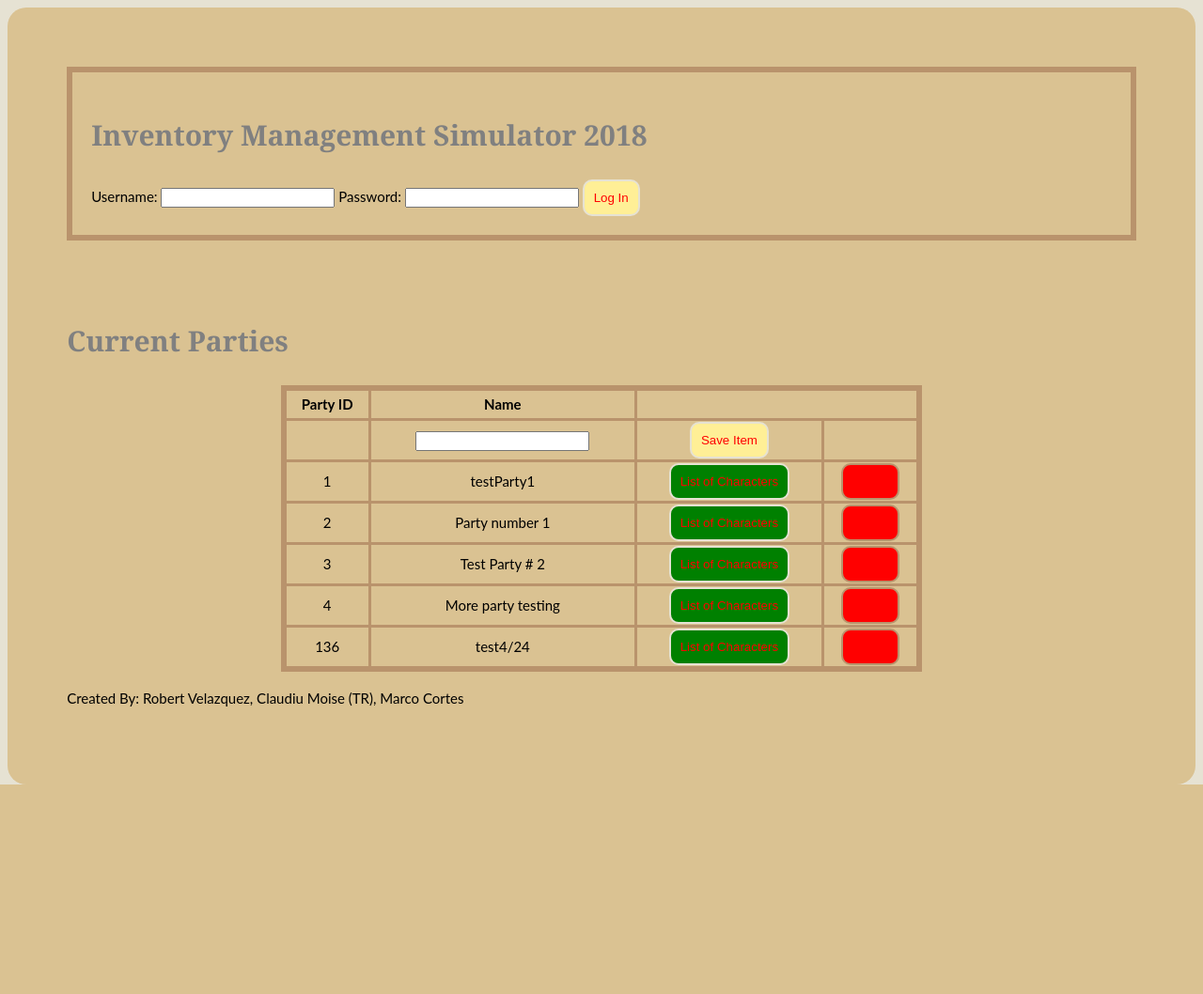
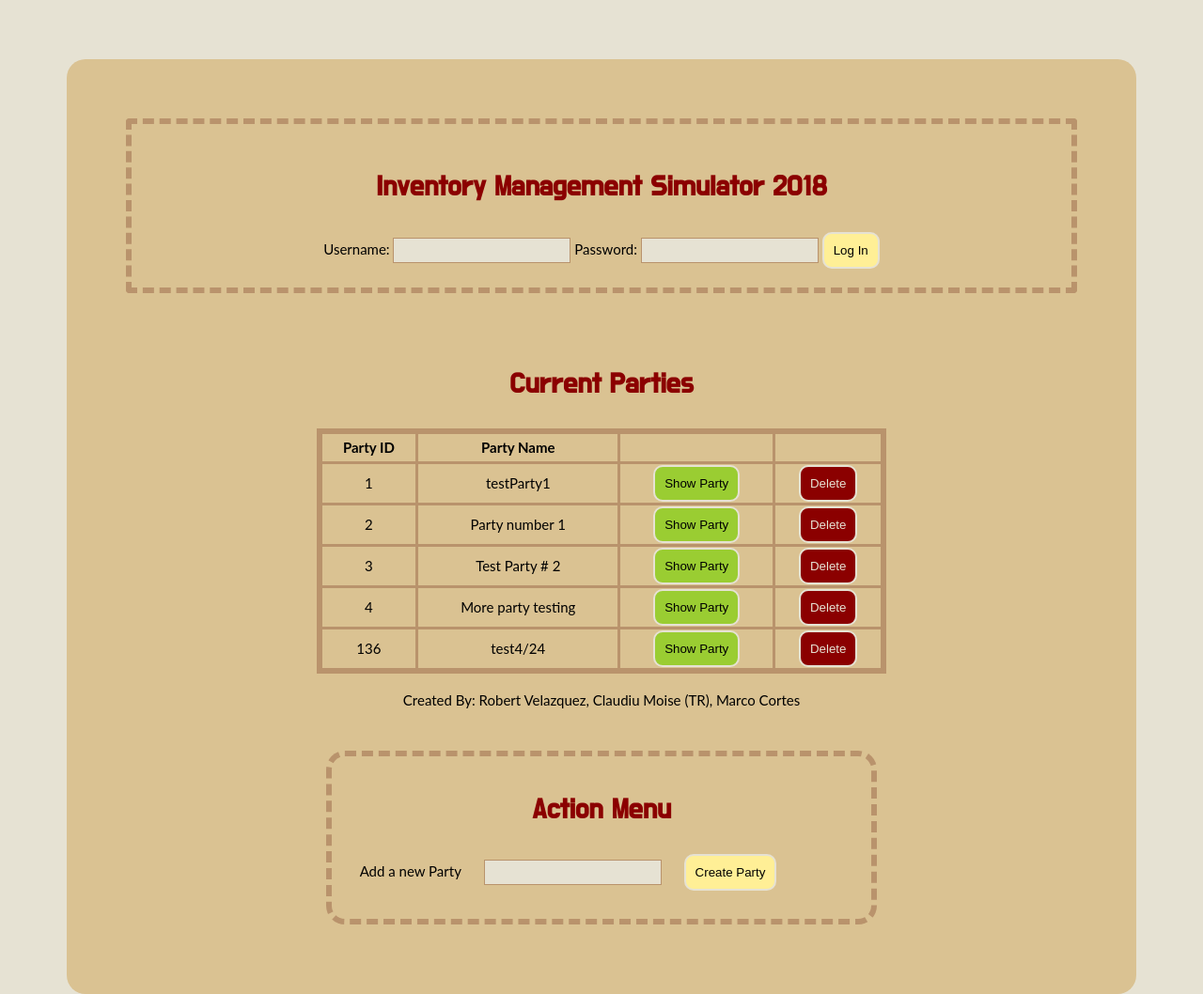
Before and after one commit to CS315Allstars/inventory_management_simulator, a PHP site: page /services/home.php in a window 1280 px wide. Shown: the whole page at 94% size. Before the commit the page ends 835 px from the top, so only its background shows below. Run offline with PHP 8.4, Linux system fonts and the light colour scheme; data comes from the database, SQL or seed files in the repository.

Commit message:
CSS overhaul p1

```diff
--- a/css/home.css
+++ b/css/home.css
@@ -5,14 +5,17 @@ body, html {
 	}
 
 h1{
-	font-family: "Georgia";
 	font-weight: bold;
-	color: gray;
+	color: #8B0000;
+	font-family: 'Do Hyeon', sans-serif;
 }
+
+
 
 #display{
 	background-color: #dac292;
 	padding: 5%;
+	margin: 5%;
 	border-radius: 20px;
 
 }
@@ -20,17 +23,53 @@ h1{
 #logindiv{
     margin: 0px auto;
     padding: 20px;
-    border: 6px solid #b9936c;
+    border: 6px dashed #b9936c;
+    text-align: center;
+	border-radius: 4px;
+}
 
+#actionmenuwrapper{
+	margin-left:auto;
+    margin-right:auto;
+	width:60%;
+	margin-top: 40px;
 
+}
+
+#actionmenu{
+	padding: 20px;
+	margin:10px;
+	border: 6px dashed #b9936c;
+	border-radius: 20px;
+}
+#actionmenu *{
+	margin:10px;
+}
+#actionmenu h1{
+	text-align:center;
 }
 
 #tablediv{
 	margin-left:auto;
     margin-right:auto;
+    text-align: center;
 
 	margin-top: 7%;
 }
+
+.backlink a:link {
+	color: #9ACD32;
+	font-size: 30px;
+	font-family: 'Do Hyeon', sans-serif;
+
+}
+.backlink a:visited {
+	color: #8B0000;
+	font-size: 30px;
+	font-family: 'Do Hyeon', sans-serif;
+
+}
+
 /*
 
 margin-left:auto;
@@ -56,7 +95,6 @@ th, td{
 
 .button{
 	background-color: #ffef96;
-	color: red;
 	border: 2px solid #e6e2d3;
 
 	border-radius: 10px;
@@ -73,7 +111,7 @@ th, td{
 }
 
 .charRedirForm{
-	background-color: green;
+	background-color: #9ACD32;
 	border: 2px solid #e6e2d3;
 	cursor: pointer;
 }
@@ -86,8 +124,9 @@ th, td{
 }
 
 .deleteBtn{
-	background-color: red;
-	border: 2px solid #b9936c;
+	background-color: #8B0000;
+	border: 2px solid #e6e2d3;
+	color: #e6e2d3;
 
 }
 
@@ -97,3 +136,9 @@ th, td{
 	border: solid 2px #54A6E8;
 	box-shadow: 0px 0px 20px #54A6E8;
 }
+
+.tbox{
+	background-color: #e6e2d3;
+	border: 1px solid #b9936c;
+	padding: 5px;
+}
--- a/home.php
+++ b/home.php
@@ -25,7 +25,7 @@
             +allParties[i].partyName
             +"?><form method='get' action='characters.php'><input name='id' type='hidden' value='"
             +allParties[i].partyID
-            +"'><input type='submit' value='List of Characters' class='charRedirForm button'></form></td><td><input type='button'  class='deleteBtn button' id='"+allParties[i].partyID+"' value='Delete'></td> ";
+            +"'><input type='submit' value='Show Party' class='charRedirForm button'></form></td><td><input type='button'  class='deleteBtn button' id='"+allParties[i].partyID+"' value='Delete'></td> ";
 
           party="<tr id='"+allParties[i].partyID+"'>"+party+"</tr>";
           $("#myitemstable").append(party);
@@ -66,6 +66,7 @@
     </script>
 
     <link href="css/home.css" rel="stylesheet" type="text/css" media="screen"/>
+    <link href="https://fonts.googleapis.com/css?family=Do+Hyeon" rel="stylesheet">
   </head>
   <body id='bodytag'>
 
@@ -74,29 +75,43 @@
         <h1>Inventory Management Simulator 2018</h1>
 
         <form method="post" action="RPGservices.php">
-          Username: <input type="text" name="uNameBox">
-          Password: <input type="password" name="pWordBox">
+          Username: <input type="text" name="uNameBox" class="tbox">
+          Password: <input type="password" name="pWordBox" class="tbox">
           <input class="button" type="submit" value="Log In">
         </form>
       </div>
+
       <div id='tablediv'>
         <h1>Current Parties </h1>
         <ul id="myitems"></ul>
         <table id='myitemstable'>
           <tr>
             <th>Party ID</th>
-            <th>Name</th>
+            <th>Party Name</th>
+            <th>&nbsp;</th>
+            <th>&nbsp;</th>
           </tr>
-          <tr>
+          <!-- <tr>
             <td></td>
-            <td><input type="text" id="name"/></td>
-            <td><input type="button" id="saveitem" class="button" value="Save Item"/></td>
+            <td><input type="text" id="name"/ class="tbox"></td>
+            <td><input type="button" id="saveitem" class="button" value="Create Party"/></td>
             <td></td>
-          </tr>
+          </tr> -->
         </table>
+
+
 
         <p>Created By: Robert Velazquez, Claudiu Moise (TR),  Marco Cortes </p>
       </div>
 
+      <div id='actionmenuwrapper'>
+        <div id='actionmenu'>
+          <h1>Action Menu</h1>
+          <label>Add a new Party</label>
+          <input type="text" id="name"/ class="tbox">
+          <input type="button" id="saveitem" class="button" value="Create Party"/>
+        </div>
+      </div>
+
   </body>
 </html>
```
Also changed, not shown: characters.php (+19 -13 lines), items.php (+6 -4 lines).
